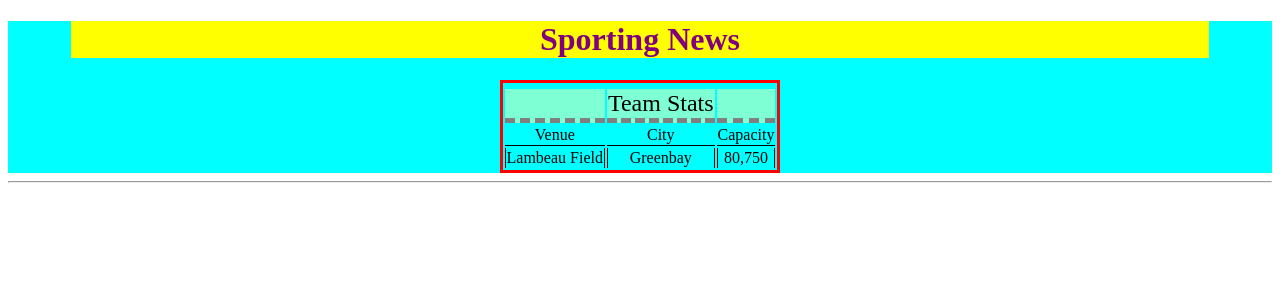
After one commit to amcmullen9291/first-PHP-project, a PHP site: page /table.html in a window 1280 px wide. The commit adds this page. Shown: the top 300 px of the page. Run offline with PHP 8.4, Linux system fonts and the light colour scheme.

Commit message:
safety commit

```diff
--- /dev/null
+++ b/table.html
@@ -0,0 +1,35 @@
+<!DOCTYPE html>
+<html>
+    <head>
+        <link rel="stylesheet" type="text/css" href="style.css">
+
+    </head>
+    <body>
+        <div class='tophalf'>
+            <center><h1>Sporting News</h1></center>
+            <center><table>
+                <th>
+                    <tr>
+                        <td class='title'></td>
+                        <td class='title'><center>Team Stats</center></td>
+                        <td class='title'></td>
+                    </tr>
+                    <tr>
+                        <td class='TitleRow'>Venue</td>
+                        <td class='TitleRow'>City</td>
+                        <td class='TitleRow'>Capacity</td>
+                    </tr>
+                </th>
+                <tbody>
+                    <tr>
+                        <td class='tableData'>Lambeau Field</td>
+                        <td class='tableData'>Greenbay</td>
+                        <td class='tableData'>80,750</td>
+                    </tr>
+                </tbody>
+            </table></center>
+        </div>
+        <hr/>
+
+    </body>
+</html>
```
Also changed, not shown: Index.php (+1 -23 lines), footer.html (deleted, +0 -8 lines).
